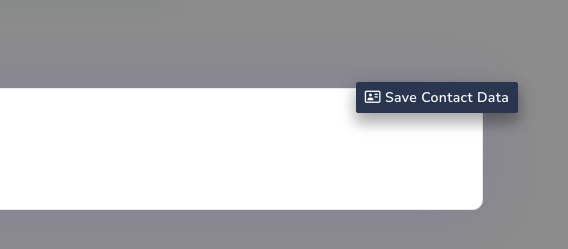
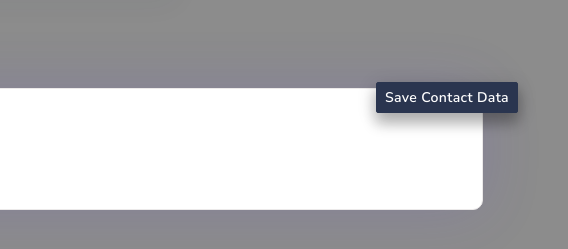
Before and after one commit to H0ruh3/VCard, a plain HTML site: page index.html in a window 1280 px wide. Shown: the part 647-896 px from the top of the page, 712-1280 px from the left. Drawn offline with nearby package versions, Linux system fonts and the light colour scheme.

Commit message:
Update index.html

```diff
--- a/index.html
+++ b/index.html
@@ -109,7 +109,7 @@
    </div>
 </div>
 <div style="position: fixed;right: 50;bottom: 40;z-index: 1;">
-    <a href="https://qr.io/vcard-profilecard/jYk4Zn" class="btn btn-sm btn-dark animate-up-2 ml-3" style="box-shadow: 0px 10px 14.1px 0.9px rgb(0 0 0 / 24%), 0px 4px 19.6px 0.4px rgb(0 0 0 / 16%);"><i class="far fa-address-card"></i>
+    <a href="https://qr.io/vcard-profilecard/jYk4Zn" class="btn btn-sm btn-dark animate-up-2 ml-3" style="box-shadow: 0px 10px 14.1px 0.9px rgb(0 0 0 / 24%), 0px 4px 19.6px 0.4px rgb(0 0 0 / 16%);">
        Save Contact Data    </a>
 </div>
 <div class="section-title text-center">
```
